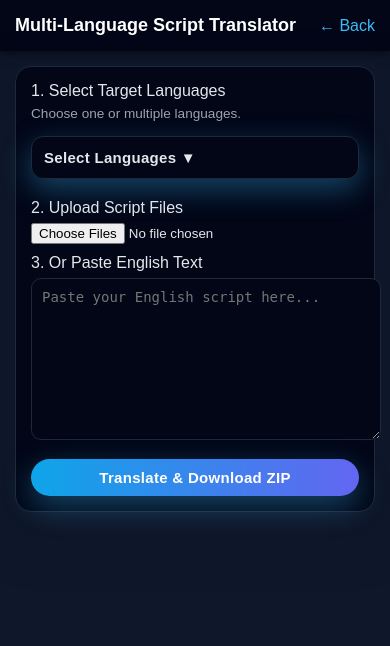
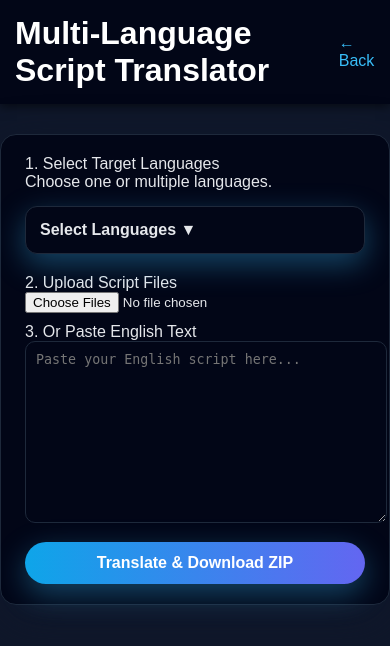
Before and after one commit to sulemanb2939/multi_tool_translator, a Flask app: page /translator in a window 390 px wide. Shown: the top 646 px of the page. Run offline with Flask 3, Linux system fonts and the light colour scheme.

Commit message:
Update translator.html
now working code

```diff
--- a/templates/translator.html
+++ b/templates/translator.html
@@ -2,7 +2,7 @@
 <html lang="en">
 <head>
     <meta charset="UTF-8">
-    <meta name="viewport" content="width=device-width, initial-scale=1.0">  <!-- MOBILE FIX -->
+    <meta name="viewport" content="width=device-width, initial-scale=1.0">
     <title>Multi-Language Translator</title>
 
     <style>
@@ -62,14 +60,10 @@
             border-radius: 999px;
             cursor: pointer;
             font-weight: 600;
-            width: 100%; /* MOBILE FIX */
+            width: 100%;
             font-size: 16px;
-            letter-spacing: 0.3px;
             box-shadow: 0 10px 30px rgba(56,189,248,0.35);
         }
-
-        .section-title { font-size: 18px; margin-bottom: 6px; }
-        .note { font-size: 0.85em; color: #9ca3af; }
 
         /* DROPDOWN */
         .dropdown { position: relative; margin-bottom: 20px; width: 100%; }
@@ -181,17 +177,6 @@
             from { background-position: 0% 50%; }
             to { background-position: 100% 50%; }
         }
-
-        /* MOBILE BREAKPOINTS */
-        @media (max-width: 600px) {
-            header h1 { font-size: 18px; }
-            .container { padding: 15px; margin: 15px; }
-            .section-title { font-size: 16px; }
-            textarea { height: 140px; font-size: 14px; }
-            .dropdown-btn { font-size: 15px; padding: 12px; }
-            .dropdown-item { font-size: 13px; }
-            button { font-size: 15px; padding: 10px 18px; }
-        }
     </style>
 </head>
 
@@ -208,15 +193,16 @@
 
     <form id="translateForm">
 
+        <!-- LANGUAGE SECTION -->
         <div class="section-title">1. Select Target Languages</div>
         <div class="note">Choose one or multiple languages.</div>
 
         <div class="dropdown">
-            <button type="button" class="dropdown-btn" onclick="toggleDropdown()">Select Languages ▼</button>
+            <button type="button" class="dropdown-btn" id="dropdownToggle">Select Languages ▼</button>
 
-            <div class="dropdown-content" id="dropdown">
+            <div class="dropdown-content" id="dropdownMenu">
 
-                <input type="text" id="dropdownSearch" class="dropdown-search" placeholder="Search...">
+                <input type="text" id="dropdownSearch" class="dropdown-search" placeholder="Search languages...">
 
                 <div class="dropdown-actions">
                     <button type="button" onclick="selectAllLanguages()">Select All</button>
@@ -232,12 +218,20 @@
                     {% endfor %}
                 </div>
 
+                <!-- DONE BUTTON -->
+                <button type="button" id="closeDropdownBtn"
+                    style="margin-top:12px; width:100%; padding:10px; background:#1e293b; color:#fff; border-radius:8px; border:none;">
+                    Done ✔
+                </button>
+
             </div>
         </div>
 
+        <!-- FILE UPLOAD -->
         <div class="section-title">2. Upload Script Files</div>
-        <input type="file" name="files" multiple accept=".txt" style="margin-bottom: 10px; width:100%;">
+        <input type="file" name="files" multiple accept=".txt" style="width:100%; margin-bottom:10px;">
 
+        <!-- TEXT INPUT -->
         <div class="section-title">3. Or Paste English Text</div>
         <textarea name="text_input" placeholder="Paste your English script here..."></textarea>
 
@@ -268,35 +262,41 @@
 </div>
 
 <script>
-    function toggleDropdown() {
-        document.getElementById("dropdown").classList.toggle("show");
-    }
+/* DROPDOWN TOGGLE */
+const toggleBtn = document.getElementById("dropdownToggle");
+const dropdownMenu = document.getElementById("dropdownMenu");
 
-    document.addEventListener("click", (e) => {
-        const box = document.getElementById("dropdown");
-        const btn = document.querySelector(".dropdown-btn");
-        if (!box.contains(e.target) && !btn.contains(e.target)) {
-            box.classList.remove("show");
+toggleBtn.addEventListener("click", () => {
+    dropdownMenu.classList.toggle("show");
+});
+
+/* CLOSE ON OUTSIDE CLICK */
+document.addEventListener("click", function (e) {
+    if (!dropdownMenu.contains(e.target) && !toggleBtn.contains(e.target)) {
+        dropdownMenu.classList.remove("show");
     }
 });
 
-    const searchBox = document.getElementById("dropdownSearch");
-    const items = document.querySelectorAll(".dropdown-item");
-
-    searchBox.addEventListener("input", () => {
-        const val = searchBox.value.toLowerCase();
-        items.forEach(item => {
+/* SEARCH */
+document.getElementById("dropdownSearch").addEventListener("input", () => {
+    let val = dropdownSearch.value.toLowerCase();
+    document.querySelectorAll(".dropdown-item").forEach(item => {
         item.style.display = item.textContent.toLowerCase().includes(val) ? "flex" : "none";
     });
 });
 
+/* SELECT ALL / CLEAR ALL */
 function selectAllLanguages() {
     document.querySelectorAll("input[name='languages']").forEach(cb => cb.checked = true);
 }
-
 function clearAllLanguages() {
     document.querySelectorAll("input[name='languages']").forEach(cb => cb.checked = false);
 }
+
+/* DONE BUTTON */
+document.getElementById("closeDropdownBtn").addEventListener("click", () => {
+    dropdownMenu.classList.remove("show");
+});
 </script>
 
 </body>
```
Also changed, not shown: other parts of templates/translator.html (+15 -15 lines). Lines whose indentation alone changed are shown as unchanged.
